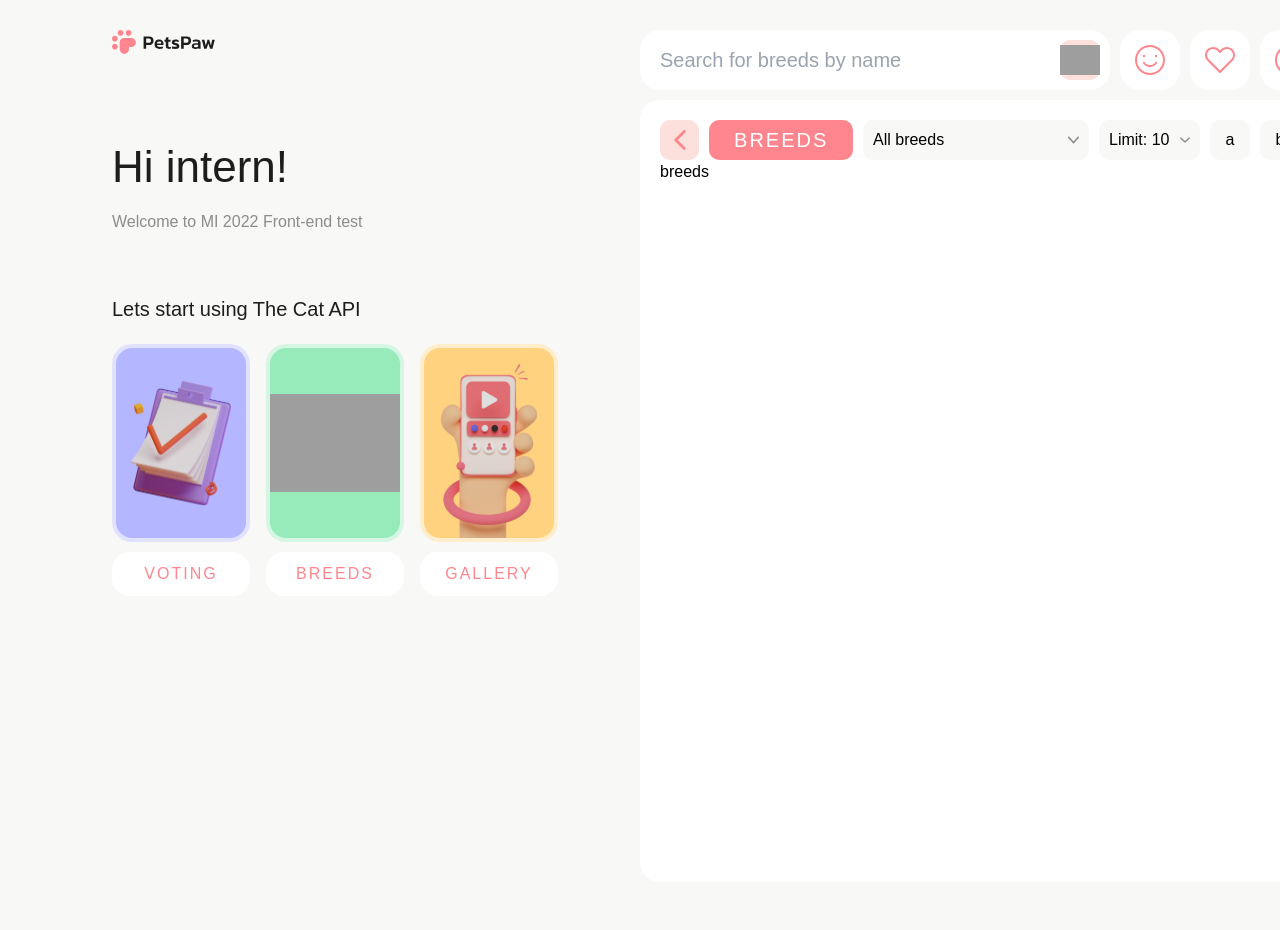
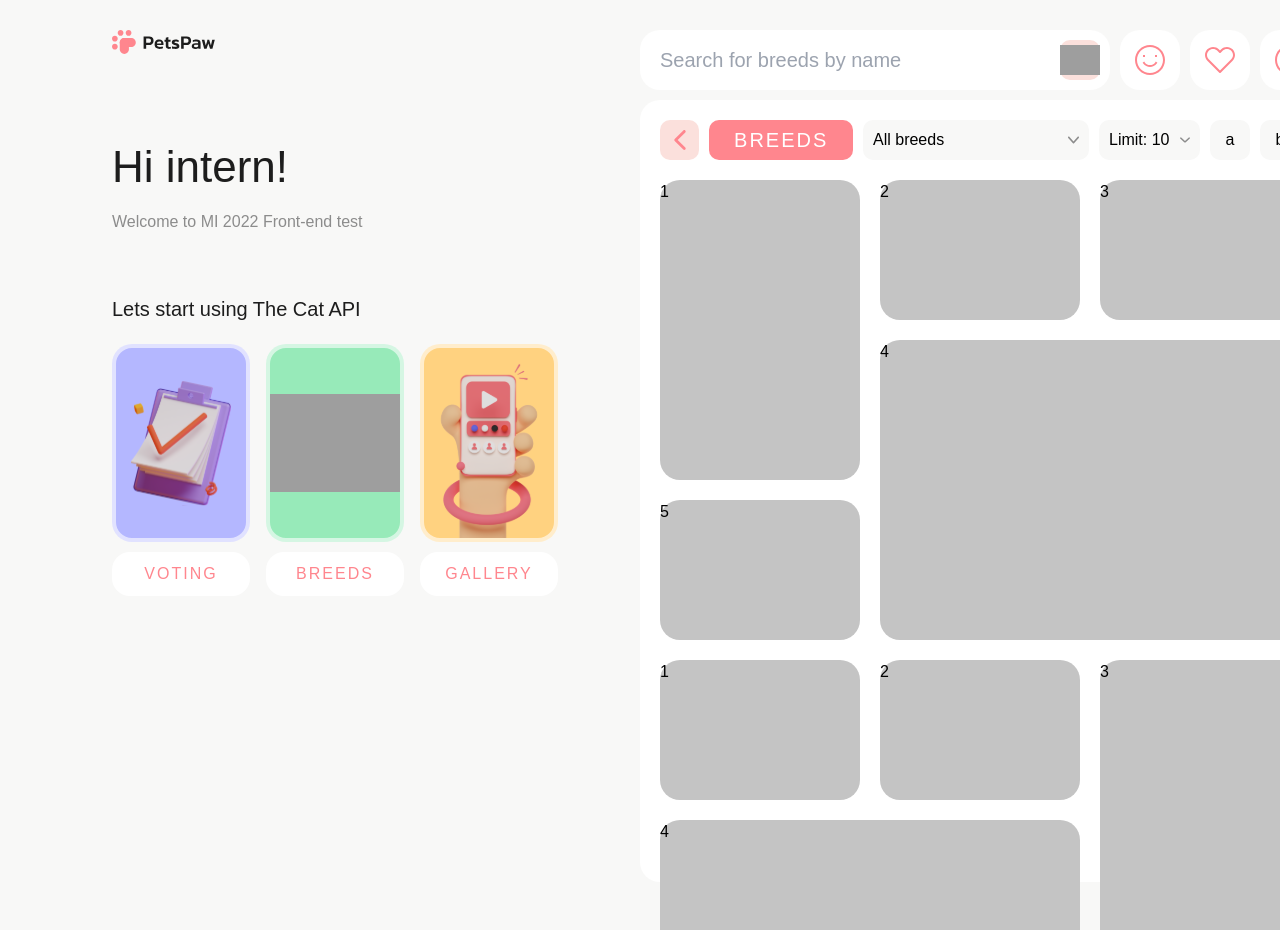
Before and after one commit to AndreyKlyuka/mi2022, a React (Create React App) app: page /breeds in a window 1280 px wide. Shown: the top 930 px of the page. Before the commit the page ends 900 px from the top, so only its background shows below. Built offline with nearby package versions, Linux system fonts and the light colour scheme; grey boxes are pictures that could not be loaded; the HTML template or start-up script is replaced by a standard one.

Commit message:
feat: add grid component for breeds page

```diff
--- a/src/components/Breeds.js
+++ b/src/components/Breeds.js
@@ -1,5 +1,12 @@
 import React from 'react'
+import { Grid } from './Grid'
 
 export const Breeds = () => {
-  return <div>breeds</div>
+  return (
+    <div className="breeds__content ">
+      <Grid orientation={true} />
+      <Grid orientation={false} />
+      <Grid orientation={true} />
+    </div>
+  )
 }
--- /dev/null
+++ b/src/components/Grid.js
@@ -0,0 +1,24 @@
+import React from 'react'
+
+export const Grid = (props) => {
+  if (props.orientation === true)
+    return (
+      <div className="breeds__grid">
+        <div className="breeds__grid-item row-span-2">1</div>
+        <div className="breeds__grid-item">2</div>
+        <div className="breeds__grid-item">3</div>
+        <div className="breeds__grid-item row-span-2 col-span-2">4</div>
+        <div className="breeds__grid-item">5</div>
+      </div>
+    )
+  if (props.orientation === false)
+    return (
+      <div className="breeds__grid">
+        <div className="breeds__grid-item">1</div>
+        <div className="breeds__grid-item">2</div>
+        <div className="breeds__grid-item row-span-2">3</div>
+        <div className="breeds__grid-item row-span-2 col-span-2">4</div>
+        <div className="breeds__grid-item">5</div>
+      </div>
+    )
+}
--- a/src/components/Voting.js
+++ b/src/components/Voting.js
@@ -35,7 +35,7 @@ export const Voting = () => {
   ])
 
   return (
-    <div>
+    <div className="voting__content">
       <div className="voting__image">
         <img src={votingImg} alt="cat :)" />
       </div>
--- a/src/index.css
+++ b/src/index.css
@@ -120,7 +120,7 @@ html {
   @apply ml-auto mr-[5px] flex justify-center items-center;
 }
 
-/* breeds page*/
+/* breeds page */
 
 .breeds__input {
   @apply bg-[#F8F8F7] rounded-[10px] flex justify-center items-center w-[226px];
@@ -134,3 +134,16 @@ html {
 .rotate-arrow {
   @apply rotate-180;
 }
+/* grid */
+.breeds__content {
+  @apply flex flex-col gap-[20px]  mt-[20px] overflow-scroll h-[750px];
+}
+.breeds__content::-webkit-scrollbar {
+  display: none;
+}
+.breeds__grid {
+  @apply grid gap-[20px] grid-cols-[200px_200px_200px] grid-rows-[140px_140px_140px];
+}
+.breeds__grid-item {
+  @apply rounded-[20px] bg-[#C4C4C4];
+}
```
Also changed, not shown: src/pages/BreedsPage.js (+2 -7 lines).
